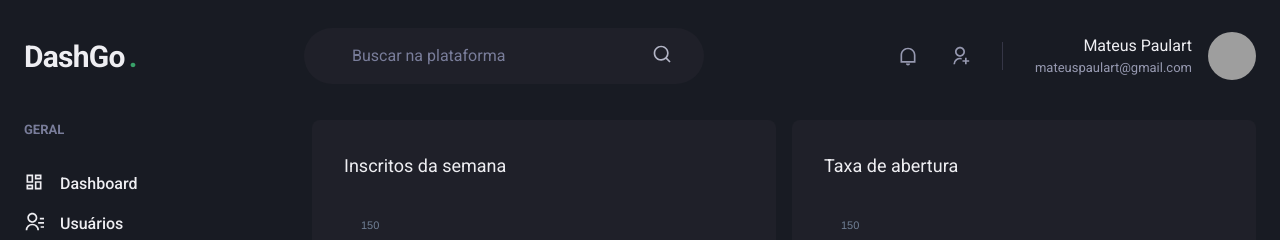
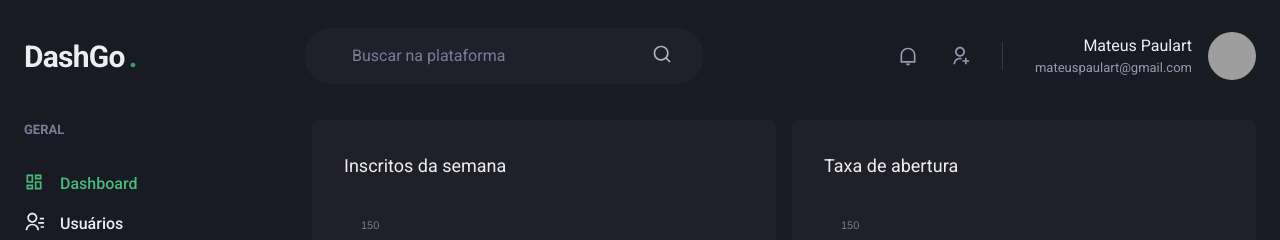
Before and after one commit to Mateusp23/dashgo, a Next.js app: page /dashboard in a window 1280 px wide. Shown: the top 240 px of the page. Built offline with nearby package versions, Linux system fonts and the light colour scheme; grey boxes are pictures that could not be loaded.

Commit message:
sinalizando link ativo na sidebar

```diff
--- /dev/null
+++ b/src/components/ActiveLink.tsx
@@ -0,0 +1,36 @@
+import Link, { LinkProps } from 'next/link';
+import { cloneElement, ReactElement } from 'react';
+import { useRouter } from 'next/router';
+
+interface ActiveLinkProps extends LinkProps{
+  children: ReactElement;
+  shouldMatchExactHref?: boolean;
+}
+
+export function ActiveLink({
+  children,
+  shouldMatchExactHref = false,
+  ...rest
+}: ActiveLinkProps) {
+  const { asPath } = useRouter();
+
+  let isActive = false;
+
+  if (shouldMatchExactHref && (asPath === rest.href || asPath === rest.as)) {
+    isActive = true;
+  }
+
+  if (!shouldMatchExactHref &&
+    (asPath.startsWith(String(rest.href)) ||
+    asPath.startsWith(String(rest.as)))) {
+      isActive = true;
+  }
+
+  return (
+    <Link {...rest}>
+      {cloneElement(children, {
+        color: isActive ? 'green.400' : 'gray.50'
+      })}
+    </Link>
+  );
+}
--- a/src/components/Sidebar/NavLink.tsx
+++ b/src/components/Sidebar/NavLink.tsx
@@ -1,6 +1,6 @@
 import { ElementType } from 'react';
 import { Link as ChakraLink, LinkProps as ChakraLinkProps, Icon, Text } from '@chakra-ui/react';
-import Link from 'next/link';
+import { ActiveLink } from '../ActiveLink';
 
 interface NavLinkProps extends ChakraLinkProps {
   icon: ElementType;
@@ -10,11 +10,11 @@
 
 export function NavLink({ icon, children, href, ...rest }: NavLinkProps) {
   return (
-    <Link href={href} passHref>
+    <ActiveLink href={href} passHref>
       <ChakraLink display="flex" align="center" {...rest}>
         <Icon as={icon} fontSize="20"/>
         <Text ml="4" fontWeight="medium">{children}</Text>
       </ChakraLink>
-    </Link>
+    </ActiveLink>
   );
 }
```
